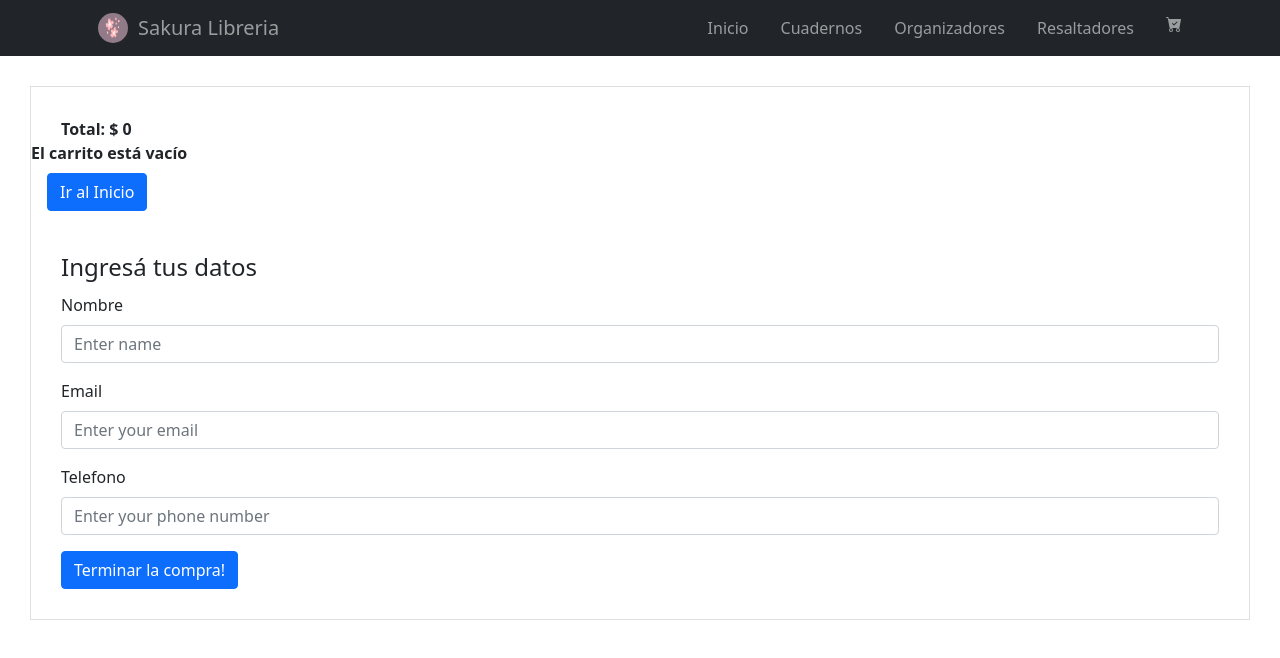
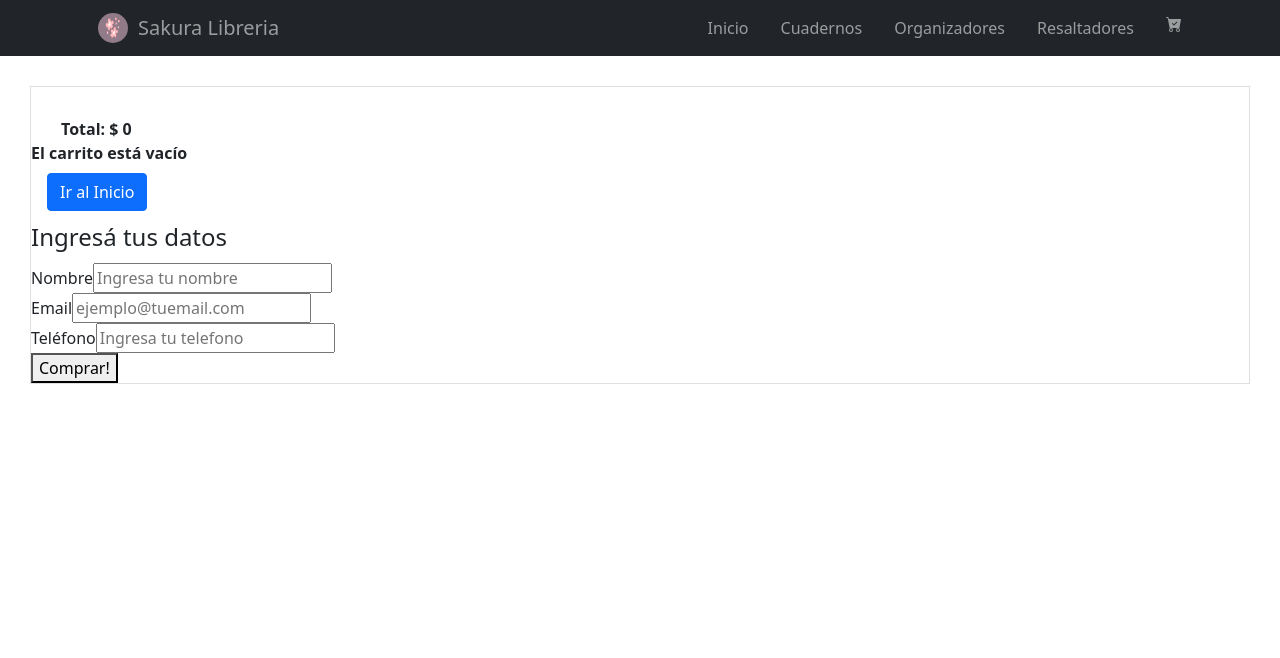
Before and after one commit to Paula2811/Yunes-ReactJs, a React (Create React App) app: page /cart in a window 1280 px wide. Shown: the top 658 px of the page. Built offline with nearby package versions, Linux system fonts and the light colour scheme.

Commit message:
Desafio 13 Error

```diff
--- a/src/componentes/Cart.jsx
+++ b/src/componentes/Cart.jsx
@@ -1,4 +1,4 @@
-import {Card, Button, Form, Alert} from 'react-bootstrap';
+import {Card, Button, Alert} from 'react-bootstrap';
 import {Link} from "react-router-dom"
 import { useState} from 'react'
 import { useCartContext } from '../context/CartContext';
@@ -26,8 +26,9 @@ const Cart = () =>{
 
             return {id, title, price}
         })
-
-
+        console.log(orden)
+        console.log(cartList)
+        console.log(cartTotal)
         const dbQuery = getFirestore()
 
         dbQuery.collection('orders').add(orden)
@@ -118,24 +119,23 @@ const Cart = () =>{
                 </Link>
             </Alert>
         }
-        <Form onSubmit={generarOrden} onChange={handleChange} className="cart">
-            <legend className="form-legend">Ingresá tus datos</legend>
-            <Form.Group className="mb-3">
-                <Form.Label>Nombre</Form.Label>
-                <Form.Control type="text" placeholder="Enter name" value={formData.name}/>
-            </Form.Group>
-            <Form.Group className="mb-3">
-                <Form.Label>Email</Form.Label>
-                <Form.Control type="email" placeholder="Enter your email" value={formData.email}/>
-            </Form.Group>
-            <Form.Group className="mb-3">
-            <Form.Label>Telefono</Form.Label>
-                <Form.Control type="text" placeholder="Enter your phone number" value={formData.number} />
-            </Form.Group>
-            <Button variant="primary" type="submit">
-                Terminar la compra!
-            </Button>
-        </Form>
+        <form onSubmit={generarOrden} onChange={handleChange}>
+                    <legend className="form-legend">Ingresá tus datos</legend>
+                    <div>
+                        <label htmlFor="name" >Nombre</label>
+                        <input type="text" name="name" placeholder="Ingresa tu nombre" value={formData.name}/>
+                    </div>
+                    <div>
+                        <label htmlFor="email" >Email</label>
+                        <input type="email" name="email" placeholder="ejemplo@tuemail.com" value={formData.email}/>
+                    </div>
+                    <div>
+                        <label htmlFor="number" >Teléfono</label>
+                        <input type="text" name="number" placeholder="Ingresa tu telefono" defaultValue={formData.number}/>
+
+                    </div>
+                    <button >Comprar!</button>
+                </form>
         </div>
     )
 
```
